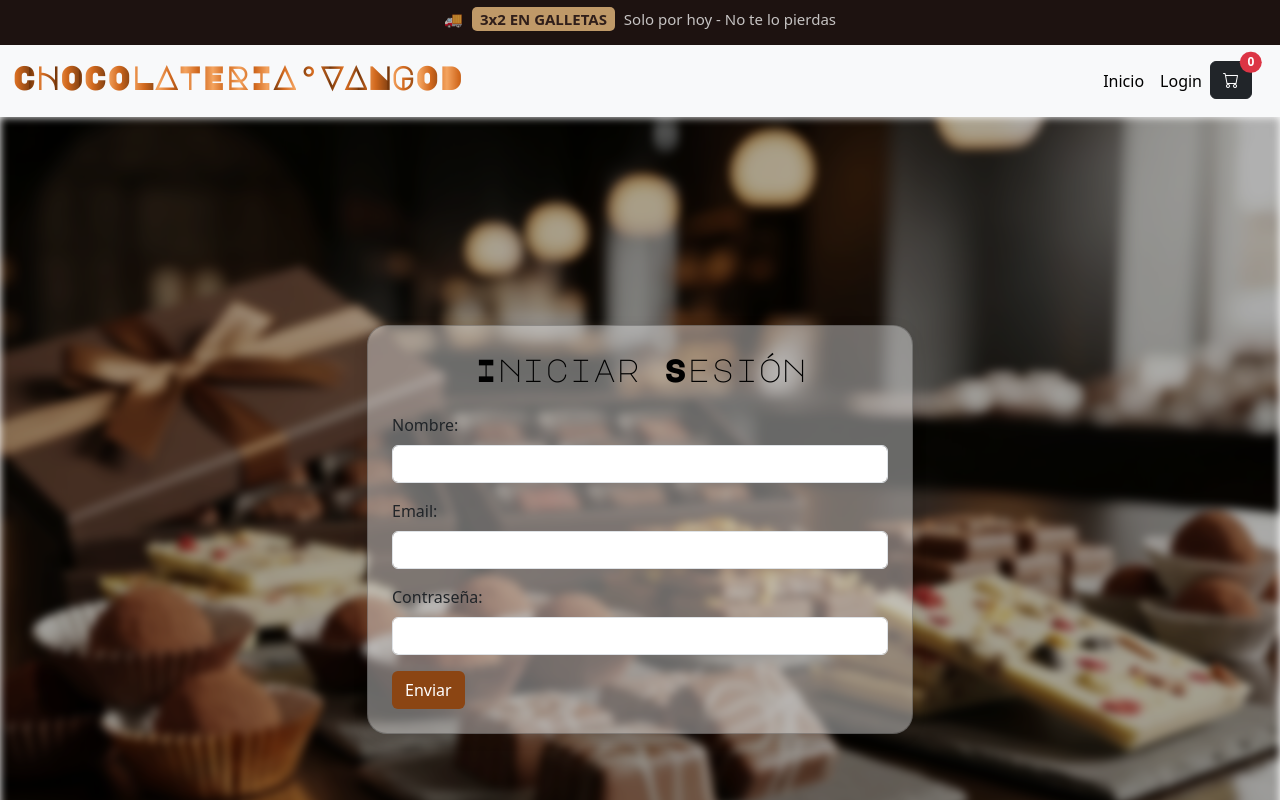
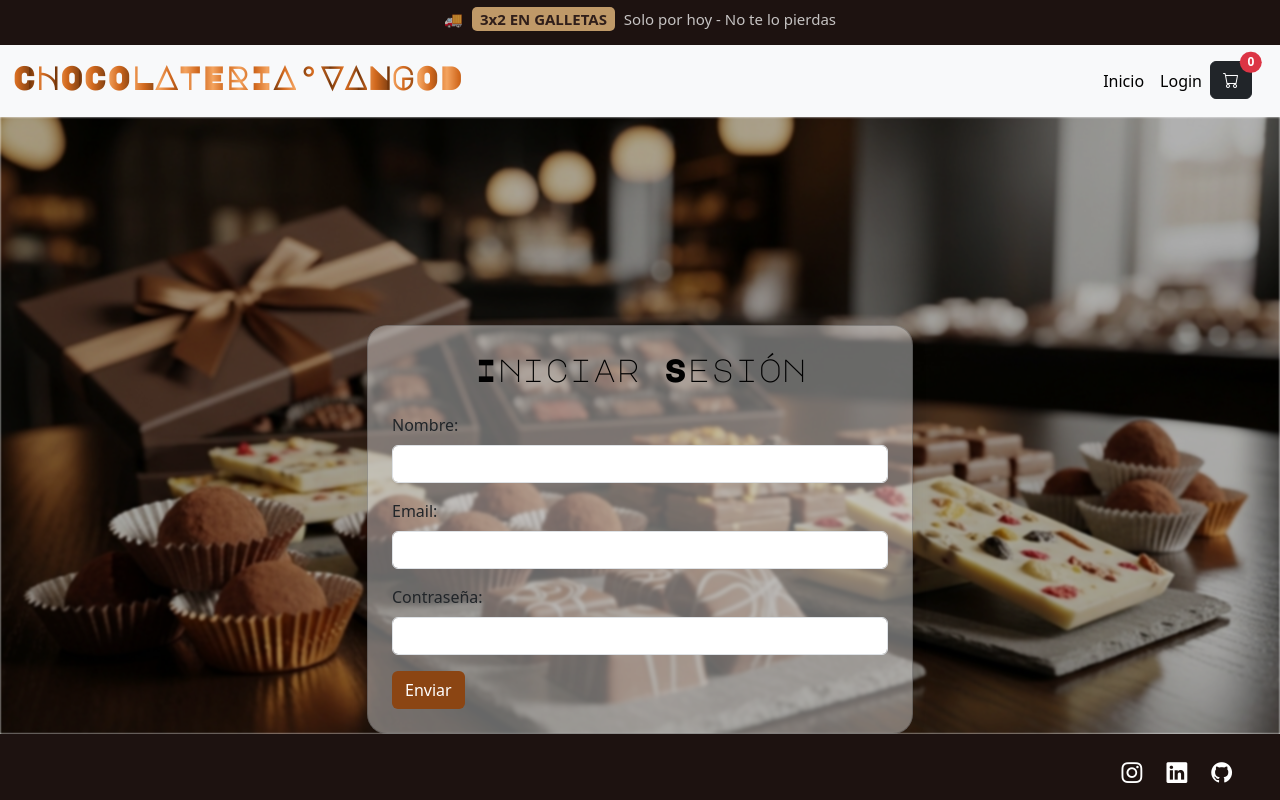
Before and after one commit to GRomanD3v/FinalModulo-6, a Vue app: page /Login in a window 1280 px wide. Shown: the top 800 px of the page. Built offline with nearby package versions, Linux system fonts and the light colour scheme.

Commit message:
modificaciones varias

```diff
--- a/src/components/Ayuda.vue
+++ b/src/components/Ayuda.vue
@@ -2,8 +2,8 @@
 
 <template>
       <!-- Sección de Ayuda -->
-    <section class="help-section mt-5">
-        <div class="container text-center pb-5 m-3">
+    <section class="help-section text-center mt-5">
+        <div class="pb-5 m-3">
             <h2>¿Quieres Ayuda?</h2>
             <p class="lead">Estamos aquí para ayudarte a encontrar lo que buscas.</p>
             <button class="btn" style="background-color: saddlebrown; color:white">Contáctanos</button>
--- a/src/components/Destacados.vue
+++ b/src/components/Destacados.vue
@@ -11,7 +11,7 @@
                             <img src="/public/cards/12.jpeg" alt="Calugas Macizos" class="product-img">
                             <div class="product-overlay">
                                 <div class="overlay-content">
-                                    <h5 class="product-title">Bombones de licor surtidos hallowen</h5>
+                                    <h5 class="product-title">Bombones hallowen</h5>
                                     <p>Deliciosos Bombones de licor surtidos hallowen</p>
                                     <button class="btn btn-light">Ver más</button>
                                 </div>
--- a/src/components/Products.vue
+++ b/src/components/Products.vue
@@ -24,7 +24,7 @@ function agregarAlCarrito(producto) {
     <h3 v-if="props.termino" class="text-center my-4">
         Resultados para: "{{ props.termino }}"
     </h3>
-    <div class="d-flex products-container">
+    <div class="products-container">
       <div class="row">
         <Card v-for="producto in productos"
          :key="producto.id"
--- a/src/components/SearchBar.vue
+++ b/src/components/SearchBar.vue
@@ -37,8 +37,5 @@ const realizarBusqueda = () => {
 </template>
 
 <style scoped>
-.card img {
-    max-height: 120px;
-    object-fit: contain;
-}
+
 </style>
--- a/src/services/api.js
+++ b/src/services/api.js
@@ -11,7 +11,7 @@ export async function listProducts() {
             descripcion: "Bombones de frambueza con chocolate biter amargo 60%",
             precio: 23990,
             urlImagen: `${host}public/cards/1.jpeg`,
-            stock: 3,
+            stock: 2,
             categoria: "Chocolate amargo",
             etiqueta: "500gr"
         },
--- a/src/views/Home.vue
+++ b/src/views/Home.vue
@@ -47,8 +47,10 @@ const productosFiltrados = computed(()=>{
 <template>
 
 	<Carrousel />
-	<SearchBar @buscar="handleBusqueda" />
 	<Destacados />
+	<h2 class="text-center m-4">Nuestros Productos</h2>
+
+	<SearchBar class="mb-5"  @buscar="handleBusqueda" />
 
 	<div class="container">
 
@@ -57,8 +59,8 @@ const productosFiltrados = computed(()=>{
 			:productos="productosFiltrados"
 			@agregar-al-carrito="props.onAgregarAlCarrito" />
 		</div>
-		<Ayuda/>
 	</div>
+	<Ayuda/>
 
 
 </template>
--- a/src/views/Login.vue
+++ b/src/views/Login.vue
@@ -35,7 +35,7 @@ const handleLogin = async () => {
 
 <template>
   <div class="login-bg-container">
-    <img src="../assets/img/c-3.jpeg" alt="Fondo" class="bg-blur-img" />
+    <img  src="../assets/img/c-3.jpeg" alt="Fondo" class="bg-blur-img img-fluid" />
     <div class="container mt-5">
       <div class="row justify-content-center">
         <div class="col-md-6">
@@ -88,7 +88,7 @@ const handleLogin = async () => {
 <style scoped>
 .login-bg-container {
   position: relative;
-  min-height: 100vh;
+  min-height: 100%;
   overflow: hidden;
 }
 .bg-blur-img {
@@ -96,10 +96,10 @@ const handleLogin = async () => {
   top: 0;
   left: 0;
   width: 100vw;
-  height: 100vh;
+  height: 100%;
   object-fit: cover;
   background-color: black;
-  filter: blur(4px) brightness(0.7);
+  filter: blur(1px) brightness(0.7);
   z-index: 0;
 }
 .container,
```
